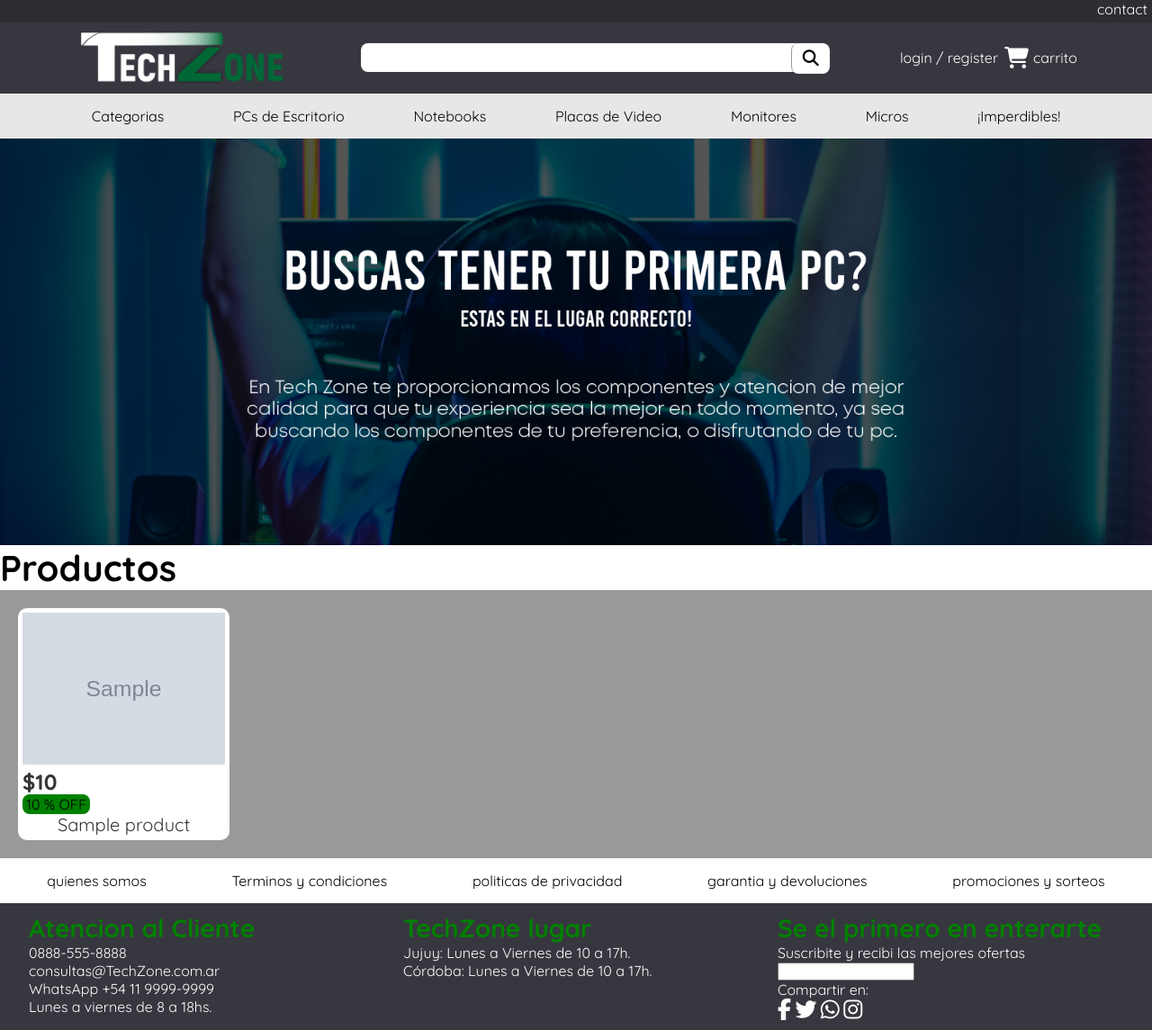
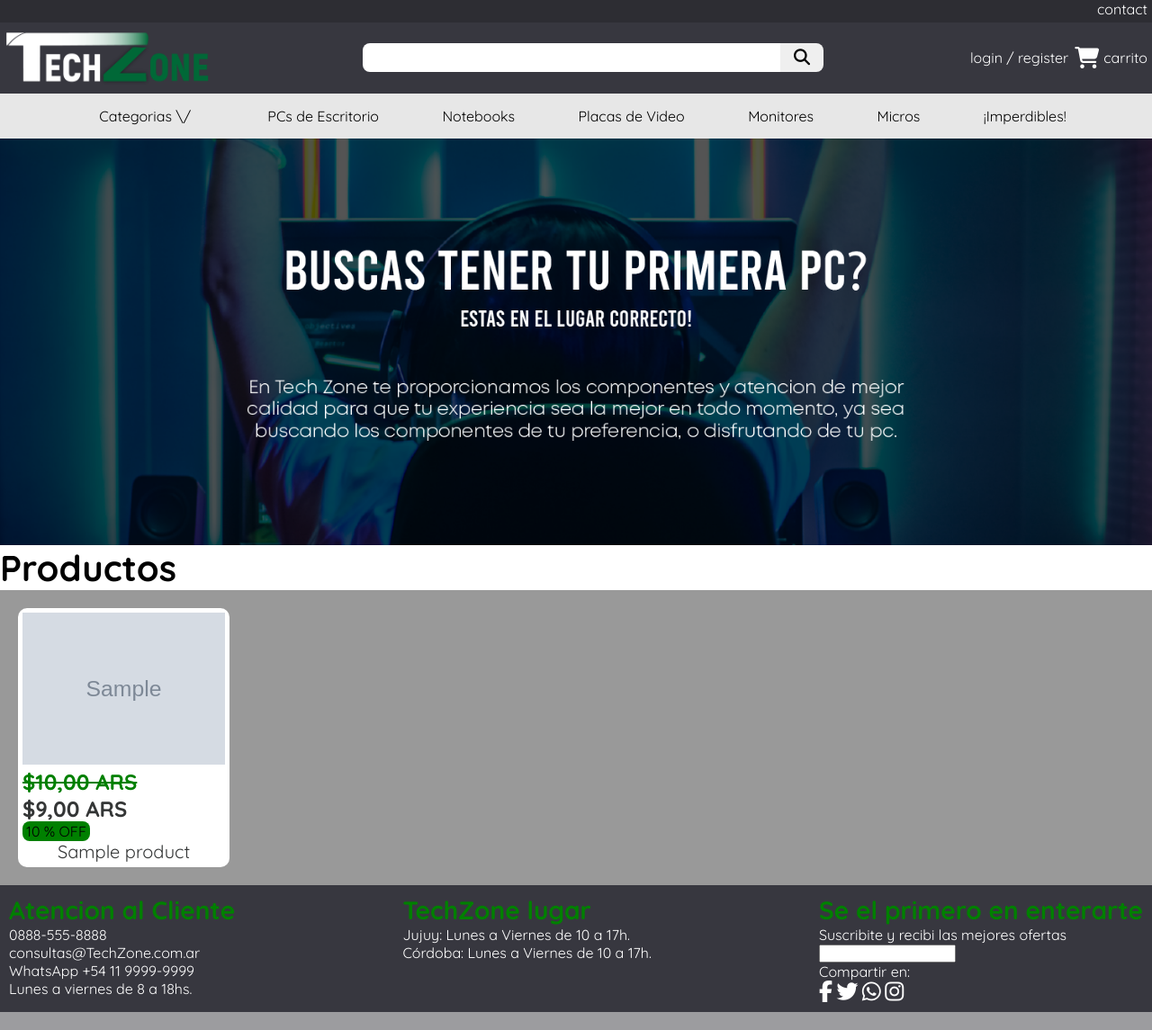
Before and after one commit to AlanMancilla/Grupo_6_TechZone, a Node project: template src/views/index.ejs in a window 1280 px wide. Shown: the whole page at 90% size. Run offline with Node 20 templates, Linux system fonts and the light colour scheme; the template is opened without the code that fills it: most values are stand-ins (such as "Sample title", 1, 10 or a date in 2020); grey boxes marked "Sample" are stand-in pictures; some libraries are stand-ins or nearby versions; grey boxes are pictures that could not be loaded.

Commit message:
syles index

```diff
--- a/public/css/index.css
+++ b/public/css/index.css
@@ -44,70 +44,22 @@
 }
 
 .slider {
-
    display: flex;
    aspect-ratio: 150/53;
    width: 100%;
    position: relative;
    overflow: scroll hidden;
    scroll-snap-type: x mandatory;
-
-   /* display: flex;
-   overflow-x: auto;
-   scroll-snap-type: x mandatory;
-   scroll-behavior: smooth;
-   box-shadow: 0 1.5rem 3rem -0.75rem hsla(0, 0%, 0%, 0.25);
-   -ms-overflow-style: none;
-   scrollbar-width: none;
-   min-width: 100%;
-   height: 440px; */
 }
-
-/*
-.slider::-webkit-scrollbar {
-   display: none;
-} */
 
 .slider img {
 
    width: 100%;
    min-width: 100%;
-   left: 0;/*
-   position: sticky; */
+   left: 0;
    object-fit: cover;
    scroll-snap-align: center ;
-
-   /* flex: 1 0 100%;
-   scroll-snap-align: start;
-   object-fit: cover; */
 }
-
-/* .slider-nav {
-   display: flex;
-   column-gap: 1rem;
-   position: absolute;
-   bottom: 1.25rem;
-   left: 50%;
-   transform: translateX(-50%);
-   z-index: 1;
-}
-
-.slider-nav a {
-   width: 0.5rem;
-   height: 0.5rem;
-   border-radius: 50%;
-   background-color: #fff;
-   opacity: 0.75;
-   transition: opacity ease 250ms;
-}
-
-.slider-nav a:hover {
-   opacity: 1;
-}
-
-#slide-1 {
-   width: 100%;
-} */
 
 .products-view{
    max-width: 1400px;
@@ -146,19 +98,24 @@
    background-color: var(--gris);
 }
 
-.precio {
+.price {
    font-size: 24px;
    font-weight: bold;
 }
 
-.descuento {
+.discount-number{
+   color: var(--verde);
+   text-decoration: line-through;
+}
+
+.discount {
    background-color: var(--verde);
    color: var(--negro);
    border-radius: 8px;
    padding: 1px 4px;
 }
 
-.descripciones {
+.description {
    overflow-wrap: break-word;
    color: var(--gris);
    text-align: center;
@@ -175,7 +132,6 @@
 @media (min-width:770px) {
 
    /* main */
-
    .slider-wrapper {
       display: block;
       position: relative;
--- a/public/css/partialsheaderfooter.css
+++ b/public/css/partialsheaderfooter.css
@@ -42,6 +42,14 @@
     font-size: 1.5rem;
 }
 
+.max-width{
+    max-width: 1400px;
+    margin: auto;
+}
+
+.header-top-bg{
+    background-color: #37373f;
+}
 
 /* header */
 
@@ -53,10 +61,9 @@
 }
 
 .header-top {
-    padding: 5px;
+    padding: 5px 0;
     display: flex;
     justify-content: space-around;
-    background-color: #37373f;
     align-items: center;
 }
 
@@ -73,33 +80,7 @@
 }
 
 .search-group {
-    border-radius: 8px;
-    position: relative;
     display: none;
-}
-
-.search {
-    width: 40vw;
-    padding: 8px 12px;
-    border-radius: 8px;
-    border: none;
-
-}
-
-.search:focus {
-    outline: var(--azul) 2px solid;
-}
-
-.search-group i {
-    position: absolute;
-    top: 0;
-    right: 0;
-    background-color: var(--blanco);
-    color: var(--negro);
-    font-size: 18px;
-    padding: 8px 12px;
-    border-radius: 8px;
-    border-left: var(--grisClaro) solid 1px;
 }
 
 .avatar-header{
@@ -127,6 +108,17 @@
     display: none;
 }
 
+.nav-drop{
+    padding: 0 15px !important;
+}
+.nav-drop a:hover{
+    color: var(--blanco);
+}
+
+.nav-drop-toggle{
+    background-color: #c7c7c7 !important;
+}
+
 .log-dropdown:hover{
     background-color: var(--gris-oscuro);
 }
@@ -140,6 +132,7 @@
     background-color: var(--gris-oscuro);
     width: 100%;
     padding: 5px;
+    z-index: 3;
 }
 
 /* .login-register {
@@ -151,6 +144,7 @@
     flex-direction: row;
     align-items: center;
     z-index: 1;
+    padding-right: 5px;
     gap: 7px;
 }
 
@@ -177,25 +171,7 @@
     display: none;
 }
 
-.header-nav li {
-    padding: 15px;
-}
-
-.header-nav li:hover {
-    background-color: #c7c7c7;
-}
-
 /* footer */
-.terms {
-    display: none;
-    margin: 0;
-    padding: 5px;
-    color: var(--negro);
-}
-
-.terms li {
-    padding: 10px;
-}
 
 .footer-contact {
     padding: 10px;
@@ -215,7 +191,7 @@
 
     .header-top {
         display: flex;
-        justify-content: space-evenly;
+        justify-content: space-between;
         align-items: center;
     }
 
@@ -236,31 +212,62 @@
     }
 
     .search-group {
-        display: block;
+        display: flex;
+        width: 40%;
+        height: 2rem;
+    }
+
+    .search {
+        flex: 1;
+        height: 100%;
+        padding: 8px 12px;
+        border-radius: 8px 0 0 8px;
+        border: none;
+    }
+
+    .search:focus {
+        outline: var(--azul) 2px solid;
+    }
+
+    .search-button{
+        width: 3rem;
+        height: 100%;
+        border: none;
+        border-radius: 0 8px 8px 0;
+    }
+
+    .search-group i {
+        color: var(--negro);
+        font-size: 18px;
     }
 
     .cart-text {
         display: inline;
     }
 
+    .header-nav li{
+        padding: 15px 0;
+    }
+
+    .header-nav li a{
+        padding: 15px;
+        color: var(--negro);
+    }
+
+    .header-nav li:hover {
+        background-color: #c7c7c7;
+    }
+
     /* footer */
-
-    .terms {
-        display: flex;
-        justify-content: space-around;
-    }
 
     .footer-contact {
         flex-wrap: wrap;
+        flex-direction: row;
+        justify-content: space-between;
+        align-items: start;
     }
 
     .footer-contact div {
-        width: 30vw;
-    }
-
-    .footer-contact{
-        flex-direction: row;
-        justify-content: space-evenly;
-        align-items: start;
+        width: fit-content;
     }
 }
--- a/src/views/index.ejs
+++ b/src/views/index.ejs
@@ -13,9 +13,9 @@
             <div class="slider-wrapper">
                 <div class="slider">
                     <img id="slide-1" src="../img/banner.png" />
-                    <img id="slide-2" src= "../img/mwe750-fullrange-v2-1920x500-d3.png" />
-                    <img id="slide-3" src= "../img/MONITORES-ASUS-Precio-Calidad-1920x500-1.png" />
-                    <img id="slide-4" src= "../img/VGA-SERIE-RTX40-GAMING-CITY-1920x500-1.png" />
+                    <img id="slide-2" src= "../img/mwe750-fullrange-v2-1920x500-d3.jpg" />
+                    <img id="slide-3" src= "../img/MONITORES-ASUS-Precio-Calidad-1920x500-1.jpg" />
+                    <img id="slide-4" src= "../img/VGA-SERIE-RTX40-GAMING-CITY-1920x500-1.jpg" />
                 </div>
                 <div class="slider-nav">
                     <a href="#"></a>
@@ -36,11 +36,13 @@
                                 <img src="/img/products/<%= product.image %>" alt="imagen de producto" loading="lazy">
                             </figure>
                             <div>
-                                <div class="precio"> $<%= product.price %> </div>
                                 <% if (product.discount && product.discount > 0) { %>
-                                    <span class="descuento"><%= product.discount %> % OFF</span>
+                                    <div><span class="price discount-number">$<%= Number(product.price).toLocaleString("de-DE", { style: "currency", currency: "ARS" }) %></span> <span class="price">$<%= Number(product.price - (product.discount / 100) * product.price).toLocaleString("de-DE", { style: "currency", currency: "ARS" }) %></span></div>
+                                    <span class="discount"><%= product.discount %> % OFF</span>
+                                <% } else { %>
+                                    <div class="price"> $<%= product.price %> </div>
                                 <% } %>
-                                <p class="descripciones"><%= product.name %></p>
+                                <p class="description"><%= product.name %></p>
                             </div>
                         </article>
                     </a>
--- a/src/views/partials/footer.ejs
+++ b/src/views/partials/footer.ejs
@@ -1,13 +1,7 @@
 <footer class="header-footer">
-    <ul class="terms">
-        <li>quienes somos</li>
-        <li>Terminos y condiciones</li>
-        <li>politicas de privacidad</li>
-        <li>garantia y devoluciones</li>
-        <li>promociones y sorteos</li>
-    </ul>
 
-    <div class="footer-contact">
+    <div class="header-top-bg">
+        <div class="footer-contact max-width">
             <div>
                 <h4>Atencion al Cliente</h4>
                 <p>0888-555-8888</p>
@@ -41,5 +35,6 @@
                 </div>
             </div>
         </div>
+    </div>
 
 </footer>
--- a/src/views/partials/header.ejs
+++ b/src/views/partials/header.ejs
@@ -1,8 +1,11 @@
 <header class="header-footer">
     <div class="contact">
+            <div class="max-width">
             <a href="#">contact</a>
         </div>
-    <div class="header-top">
+    </div>
+    <div class="header-top-bg">
+        <div class="header-top max-width">
             <span class="burger-menu">
                 <i class="fa-solid fa-bars"></i>
             </span>
@@ -12,7 +15,7 @@
 
             <form class="search-group" action="/productDetail/search" method="GET">
                     <input class="search" type="text" id="search" name="search">
-                <button>
+                    <button class="search-button">
                         <i class="fa-solid fa-magnifying-glass"></i>
                     </button>
             </form>
@@ -49,18 +52,24 @@
 
             </div>
         </div>
+    </div>
 
 
     <nav>
         <ul class="header-nav">
-            <li>Categorias</li>
-            <li>PCs de Escritorio</li>
-            <li>Notebooks</li>
-            <li>Placas de Video</li>
-            <li>Monitores</li>
-            <li>Micros</li>
-            <li>¡Imperdibles!</li>
-            <!-- otro dia con mas calma <li>|Armá tu PC|</li> -->
+            <li class="log-dropdown nav-drop"><a href="/productDetail/">Categorias \/</a>
+                <ul class="log-dropdown-toggle nav-drop-toggle">
+                    <li><a href="/productDetail/search?search=Electronica">Electronica</a></li>
+                    <li><a href="/productDetail/search?search=Hardware">Hardware</a></li>
+                    <li><a href="/productDetail/search?search=perifericos">perifericos</a></li>
+                </ul>
+            </li>
+            <li><a href="/productDetail/search?search=Notebook">PCs de Escritorio</a></li>
+            <li><a href="/productDetail/search?search=Notebook">Notebooks</a></li>
+            <li><a href="/productDetail/search?search=Placa%20de%20video">Placas de Video</a></li>
+            <li><a href="/productDetail/search?search=Monitores">Monitores</a></li>
+            <li><a href="/productDetail/search?search=Microprocesador">Micros</a></li>
+            <li><a href="/">¡Imperdibles!</a></li>
         </ul>
     </nav>
 
```
Lines whose indentation alone changed are shown as unchanged.
